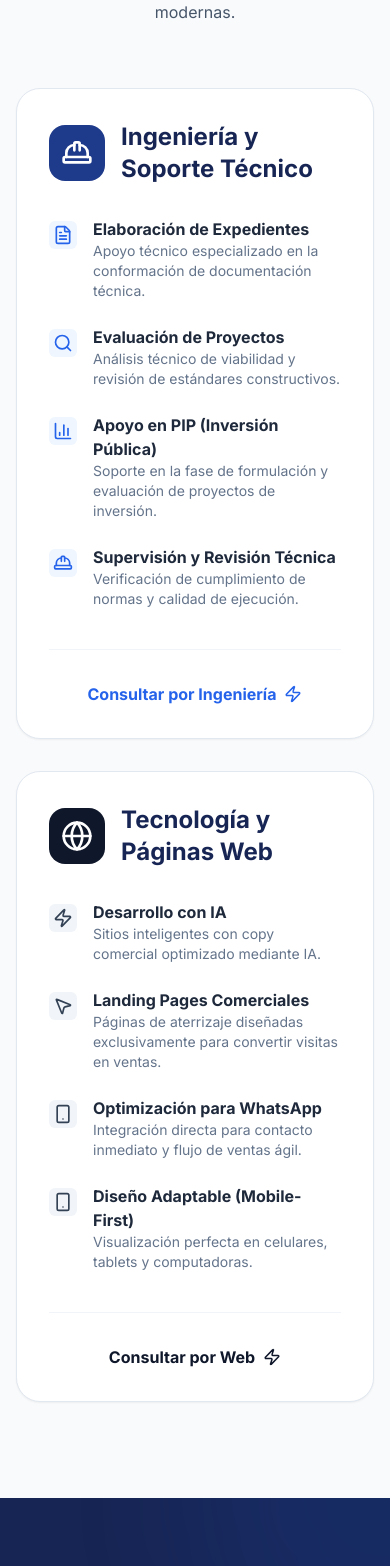
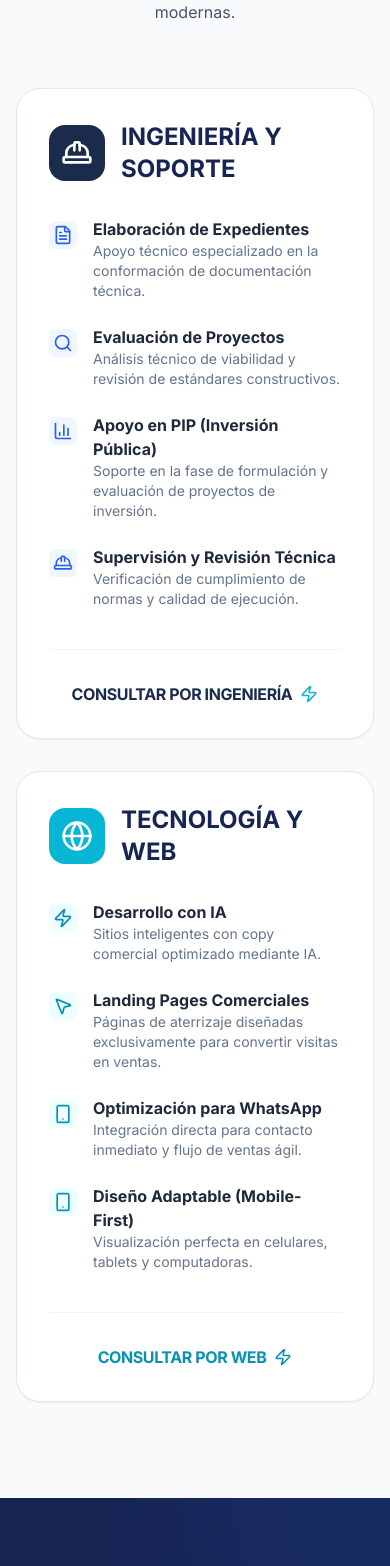
Before and after one commit to Yaizav11/proweb-inginiru, a React (Vite) app: page / in a window 390 px wide. Shown: the part 2961-4527 px from the top of the page. Built offline with nearby package versions, Linux system fonts and the light colour scheme.

Commit message:
feat: Introduce ActionButton component
Refactors the navbar and services sections to utilize a new `ActionButton` component for WhatsApp links. This centralizes the styling and logic for these calls to action, improving maintainability and consistency.

```diff
--- a/components/ActionButton.tsx
+++ b/components/ActionButton.tsx
@@ -1,6 +1,6 @@
 
 import React, { useState } from 'react';
-import { MessageCircle, HardHat, Globe, ChevronDown } from 'lucide-react';
+import { MessageCircle, HardHat, Globe, ChevronDown, X } from 'lucide-react';
 import { WHATSAPP_LINKS } from '../constants';
 
 interface ActionButtonProps {
@@ -24,33 +24,35 @@ const ActionButton: React.FC<ActionButtonProps> = ({ label, className = "", isFu
           <ChevronDown size={20} className="opacity-50 group-hover:translate-y-1 transition-transform" />
         </button>
       ) : (
-        <div className="flex flex-col sm:flex-row gap-3 animate-in fade-in slide-in-from-top-4 duration-300">
+        <div className="flex flex-col gap-3 animate-in fade-in slide-in-from-top-4 duration-300 w-full">
+          <div className="flex flex-col sm:flex-row gap-3">
             <a
               href={WHATSAPP_LINKS.ENGINEERING}
               target="_blank"
               rel="noopener noreferrer"
-            className="bg-blue-950 text-white px-8 py-5 rounded-2xl flex items-center justify-center gap-3 hover:brightness-125 transition-all transform hover:scale-105 font-bold uppercase text-sm tracking-wider border border-white/10 shadow-lg flex-1"
+              className="bg-[#1a2b4c] text-white px-6 py-5 rounded-2xl flex items-center justify-center gap-3 hover:brightness-125 transition-all transform hover:scale-105 font-bold uppercase text-xs tracking-wider border border-white/10 shadow-lg flex-1 min-h-[64px]"
             >
-            <HardHat size={20} />
-            Ingeniería
+              <HardHat size={20} className="flex-shrink-0" />
+              <span className="text-center">Servicio de Ingeniería</span>
             </a>
             <a
               href={WHATSAPP_LINKS.WEB}
               target="_blank"
               rel="noopener noreferrer"
-            className="bg-cyan-500 text-white px-8 py-5 rounded-2xl flex items-center justify-center gap-3 hover:brightness-110 transition-all transform hover:scale-105 font-bold uppercase text-sm tracking-wider shadow-lg flex-1"
+              className="bg-cyan-500 text-white px-6 py-5 rounded-2xl flex items-center justify-center gap-3 hover:brightness-110 transition-all transform hover:scale-105 font-bold uppercase text-xs tracking-wider shadow-lg flex-1 min-h-[64px]"
             >
-            <Globe size={20} />
-            Páginas Web
+              <Globe size={20} className="flex-shrink-0" />
+              <span className="text-center">Páginas Web Profesionales</span>
             </a>
             <button
               onClick={() => setShowOptions(false)}
-            className="bg-slate-200 text-slate-500 p-5 rounded-2xl hover:bg-slate-300 transition-colors sm:aspect-square flex items-center justify-center"
+              className="bg-slate-200 text-slate-500 p-5 rounded-2xl hover:bg-slate-300 transition-colors flex items-center justify-center sm:w-16"
               title="Cancelar"
             >
-            <span className="sm:hidden font-bold uppercase text-xs">Cerrar</span>
-            <span className="hidden sm:inline">✕</span>
+              <X size={24} />
+              <span className="sm:hidden font-bold uppercase text-xs ml-2">Cerrar</span>
             </button>
+          </div>
         </div>
       )}
     </div>
--- a/components/Navbar.tsx
+++ b/components/Navbar.tsx
@@ -1,7 +1,8 @@
 
 import React, { useState, useEffect } from 'react';
-import { Menu, X, MessageCircle } from 'lucide-react';
-import { WHATSAPP_LINK, NAV_LINKS, SectionId } from '../constants';
+import { Menu, X } from 'lucide-react';
+import { NAV_LINKS, SectionId } from '../constants';
+import ActionButton from './ActionButton';
 
 const Navbar: React.FC = () => {
   const [isOpen, setIsOpen] = useState(false);
@@ -19,7 +20,7 @@ const Navbar: React.FC = () => {
     <nav className={`fixed top-0 left-0 right-0 z-50 transition-all duration-500 ${scrolled ? 'bg-white/80 backdrop-blur-2xl border-b border-white/20 shadow-xl py-2' : 'bg-transparent py-6'}`}>
       <div className="max-w-7xl mx-auto px-4 sm:px-6 lg:px-8">
         <div className="flex justify-between items-center">
-          {/* Logo en Texto - Restaurado y Mejorado */}
+          {/* Logo en Texto */}
           <div className="flex-shrink-0">
             <a
               href={`#${SectionId.Hero}`}
@@ -46,15 +47,10 @@ const Navbar: React.FC = () => {
                 {link.name}
               </a>
             ))}
-            <a
-              href={WHATSAPP_LINK}
-              target="_blank"
-              rel="noopener noreferrer"
-              className="bg-gradient-to-r from-blue-950 via-blue-800 to-blue-600 text-white px-10 py-4 rounded-2xl flex items-center gap-3 hover:shadow-[0_15px_30px_rgba(37,99,235,0.4)] transition-all transform hover:-translate-y-1 font-black text-xs uppercase tracking-widest border border-white/10"
-            >
-              <MessageCircle size={20} className="text-green-400" />
-              <span>Contactar</span>
-            </a>
+            <ActionButton
+              label="Contactar"
+              className="bg-gradient-to-r from-blue-950 to-blue-600 text-white px-8 py-3.5 rounded-2xl font-black text-xs uppercase tracking-widest border border-white/10"
+            />
           </div>
 
           {/* Mobile Toggle */}
@@ -70,7 +66,7 @@ const Navbar: React.FC = () => {
         </div>
       </div>
 
-      {/* Mobile Menu con Glassmorphism Reforzado */}
+      {/* Mobile Menu */}
       <div className={`lg:hidden absolute top-full left-0 right-0 bg-white/95 backdrop-blur-3xl shadow-[0_30px_60px_rgba(0,0,0,0.15)] transition-all duration-500 ease-in-out transform ${isOpen ? 'translate-y-0 opacity-100' : '-translate-y-10 opacity-0 pointer-events-none'}`}>
         <div className="px-8 pt-6 pb-16 space-y-3 border-t border-slate-100/50">
           {NAV_LINKS.map((link) => (
@@ -83,16 +79,12 @@ const Navbar: React.FC = () => {
               {link.name}
             </a>
           ))}
-          <div className="pt-10">
-            <a
-              href={WHATSAPP_LINK}
-              target="_blank"
-              rel="noopener noreferrer"
-              className="w-full bg-gradient-to-r from-blue-950 to-blue-600 text-white px-8 py-7 rounded-3xl flex items-center justify-center gap-5 hover:brightness-110 transition-all shadow-2xl shadow-blue-900/40"
-            >
-              <MessageCircle size={32} className="text-green-400" />
-              <span className="font-black text-2xl uppercase tracking-widest">Asesoría Directa</span>
-            </a>
+          <div className="pt-10 flex flex-col items-center">
+            <ActionButton
+              label="Asesoría Directa"
+              isFullWidth={true}
+              className="w-full bg-gradient-to-r from-blue-950 to-blue-600 text-white px-8 py-6 rounded-3xl font-black text-xl uppercase tracking-widest shadow-2xl shadow-blue-900/40"
+            />
           </div>
         </div>
       </div>
--- a/components/Services.tsx
+++ b/components/Services.tsx
@@ -1,6 +1,6 @@
 
 import React from 'react';
-import { SectionId, WHATSAPP_LINK } from '../constants';
+import { SectionId, WHATSAPP_LINKS } from '../constants';
 import { HardHat, Globe, FileText, BarChart3, Search, Zap, MousePointer2, Smartphone } from 'lucide-react';
 
 const Services: React.FC = () => {
@@ -8,7 +8,7 @@ const Services: React.FC = () => {
     <section id={SectionId.Services} className="py-24 bg-slate-50">
       <div className="container mx-auto px-4 sm:px-6 lg:px-8">
         <div className="text-center mb-16">
-          <h2 className="text-3xl md:text-4xl font-bold text-blue-950 mb-4">Áreas de Servicio</h2>
+          <h2 className="text-3xl md:text-4xl font-bold text-blue-950 mb-4 uppercase">Áreas de Servicio</h2>
           <p className="text-slate-600 max-w-2xl mx-auto">Soluciones integrales que combinan soporte técnico profesional con herramientas digitales modernas.</p>
         </div>
 
@@ -16,10 +16,10 @@ const Services: React.FC = () => {
           {/* Engineering Services */}
           <div className="bg-white p-8 rounded-3xl shadow-sm border border-slate-200 transition-all hover:shadow-md">
             <div className="flex items-center gap-4 mb-8">
-              <div className="p-3 bg-blue-900 rounded-2xl text-white">
+              <div className="p-3 bg-[#1a2b4c] rounded-2xl text-white">
                 <HardHat size={32} />
               </div>
-              <h3 className="text-2xl font-bold text-blue-950">Ingeniería y Soporte Técnico</h3>
+              <h3 className="text-2xl font-bold text-blue-950 uppercase">Ingeniería y Soporte</h3>
             </div>
 
             <div className="grid gap-6">
@@ -43,12 +43,12 @@ const Services: React.FC = () => {
 
             <div className="mt-10 pt-8 border-t border-slate-100 text-center lg:text-left">
                <a
-                href={WHATSAPP_LINK}
+                href={WHATSAPP_LINKS.ENGINEERING}
                 target="_blank"
                 rel="noopener noreferrer"
-                className="inline-flex items-center gap-2 text-blue-600 font-bold hover:gap-4 transition-all"
+                className="inline-flex items-center gap-2 text-[#1a2b4c] font-bold uppercase tracking-tight hover:gap-4 transition-all"
                >
-                 Consultar por Ingeniería <Zap size={18} />
+                 Consultar por Ingeniería <Zap size={18} className="text-cyan-500" />
                </a>
             </div>
           </div>
@@ -56,10 +56,10 @@ const Services: React.FC = () => {
           {/* Tech Services */}
           <div className="bg-white p-8 rounded-3xl shadow-sm border border-slate-200 transition-all hover:shadow-md">
             <div className="flex items-center gap-4 mb-8">
-              <div className="p-3 bg-slate-900 rounded-2xl text-white">
+              <div className="p-3 bg-cyan-500 rounded-2xl text-white">
                 <Globe size={32} />
               </div>
-              <h3 className="text-2xl font-bold text-blue-950">Tecnología y Páginas Web</h3>
+              <h3 className="text-2xl font-bold text-blue-950 uppercase">Tecnología y Web</h3>
             </div>
 
             <div className="grid gap-6">
@@ -70,7 +70,7 @@ const Services: React.FC = () => {
                 { title: "Diseño Adaptable (Mobile-First)", desc: "Visualización perfecta en celulares, tablets y computadoras.", icon: Smartphone },
               ].map((item, idx) => (
                 <div key={idx} className="flex gap-4 items-start group">
-                  <div className="mt-1 p-1 rounded-md bg-slate-100 text-slate-700 group-hover:bg-slate-900 group-hover:text-white transition-colors">
+                  <div className="mt-1 p-1 rounded-md bg-cyan-50 text-cyan-600 group-hover:bg-cyan-500 group-hover:text-white transition-colors">
                     <item.icon size={20} />
                   </div>
                   <div>
@@ -83,10 +83,10 @@ const Services: React.FC = () => {
 
             <div className="mt-10 pt-8 border-t border-slate-100 text-center lg:text-left">
                <a
-                href={WHATSAPP_LINK}
+                href={WHATSAPP_LINKS.WEB}
                 target="_blank"
                 rel="noopener noreferrer"
-                className="inline-flex items-center gap-2 text-slate-900 font-bold hover:gap-4 transition-all"
+                className="inline-flex items-center gap-2 text-cyan-600 font-bold uppercase tracking-tight hover:gap-4 transition-all"
                >
                  Consultar por Web <Zap size={18} />
                </a>
```
Lines whose indentation alone changed are shown as unchanged.
